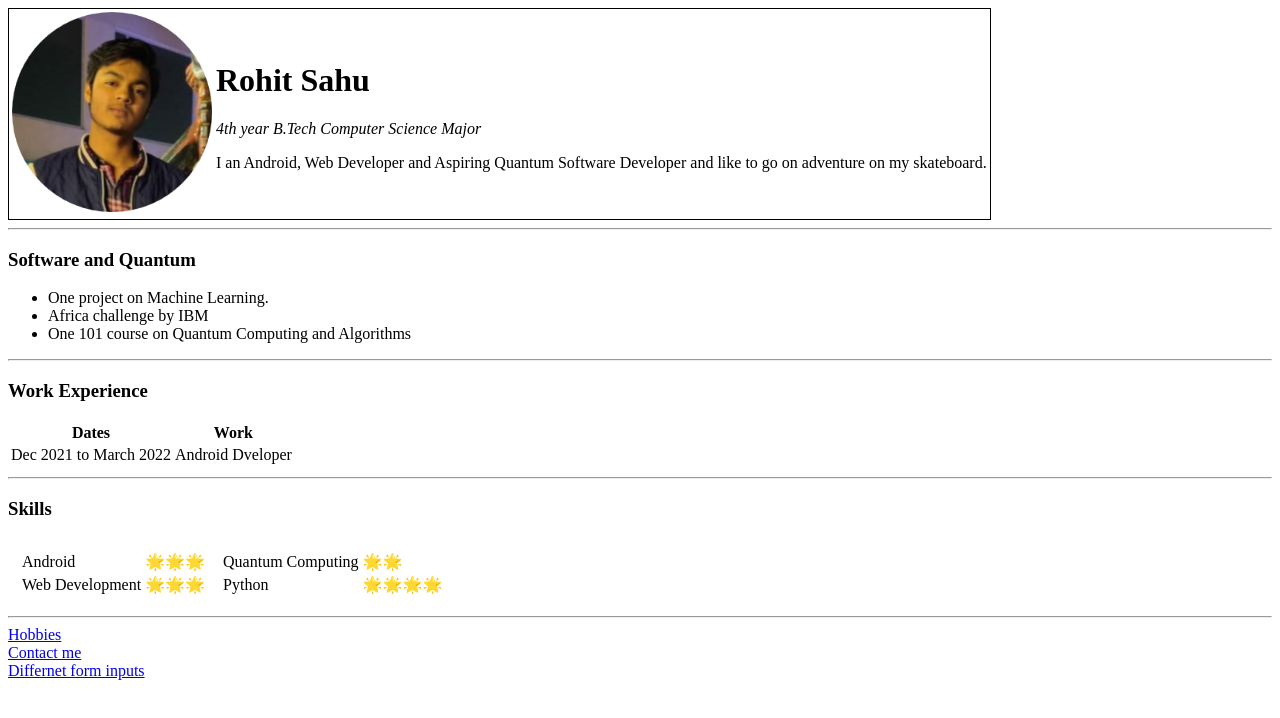
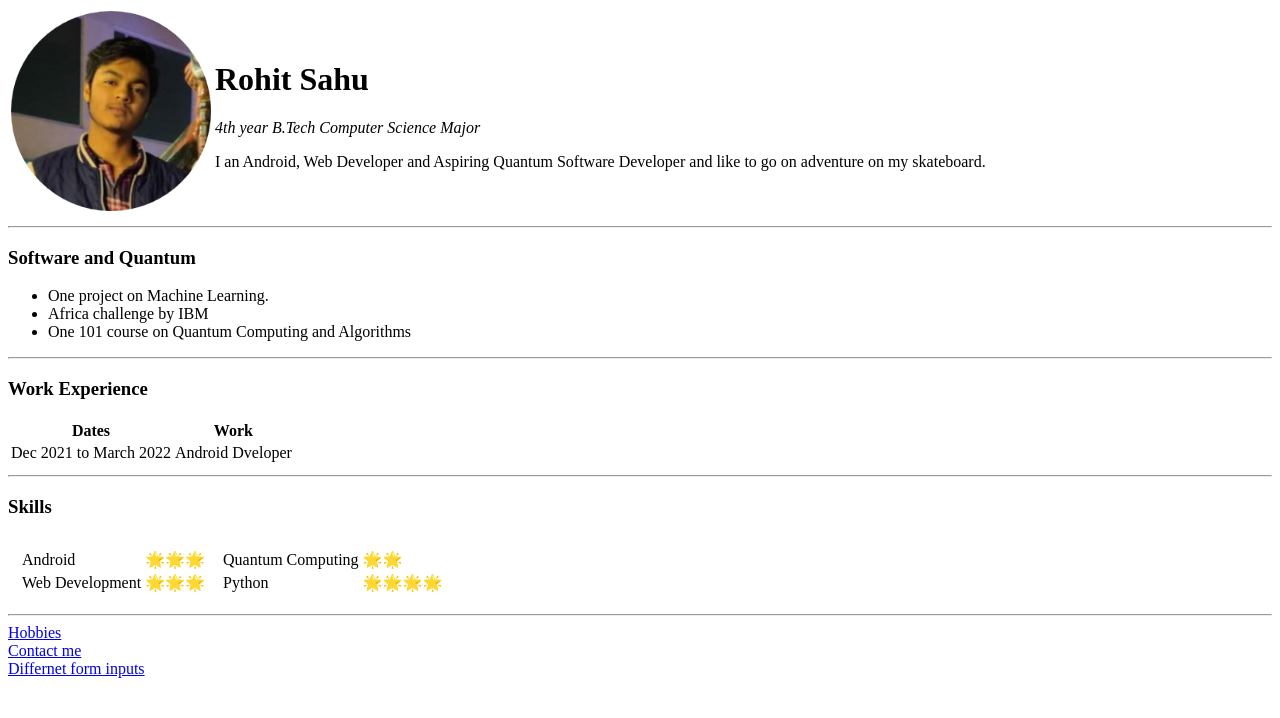
Before and after one commit to lander-2113/cv, a plain HTML site: page index.html in a window 1280 px wide. Drawn offline with Linux system fonts and the light colour scheme.

Commit message:
Update index.html

```diff
--- a/index.html
+++ b/index.html
@@ -18,7 +18,7 @@ declaration became small. -->
 
 <body>
 
-  <table style="border: 1px solid black">
+  <table>
     <tr>
       <td>      <img src="./images/pimg.png" height="200" width="200" border="round" alt="Rohit Sahu profile picture">
 </td>
```
